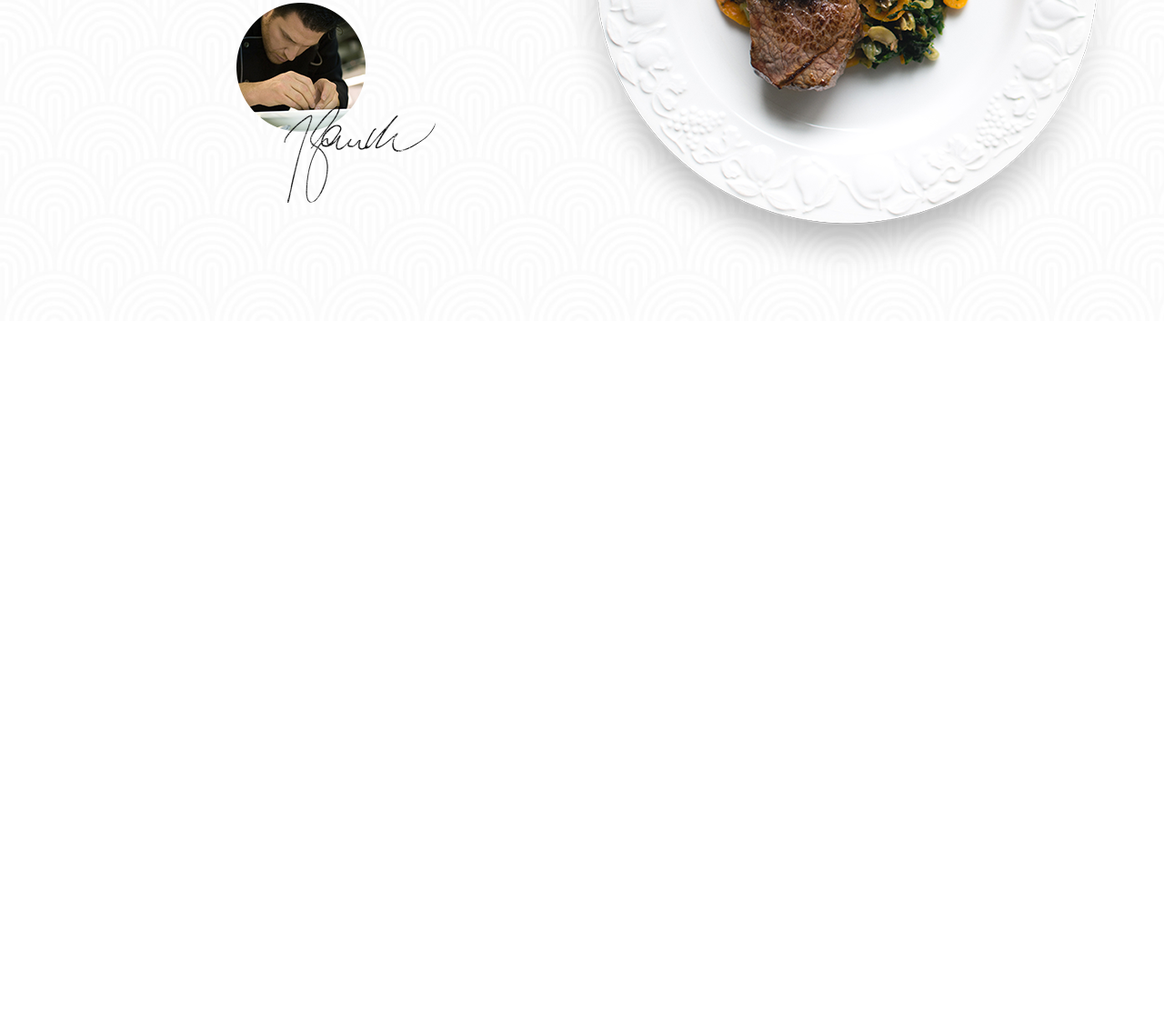
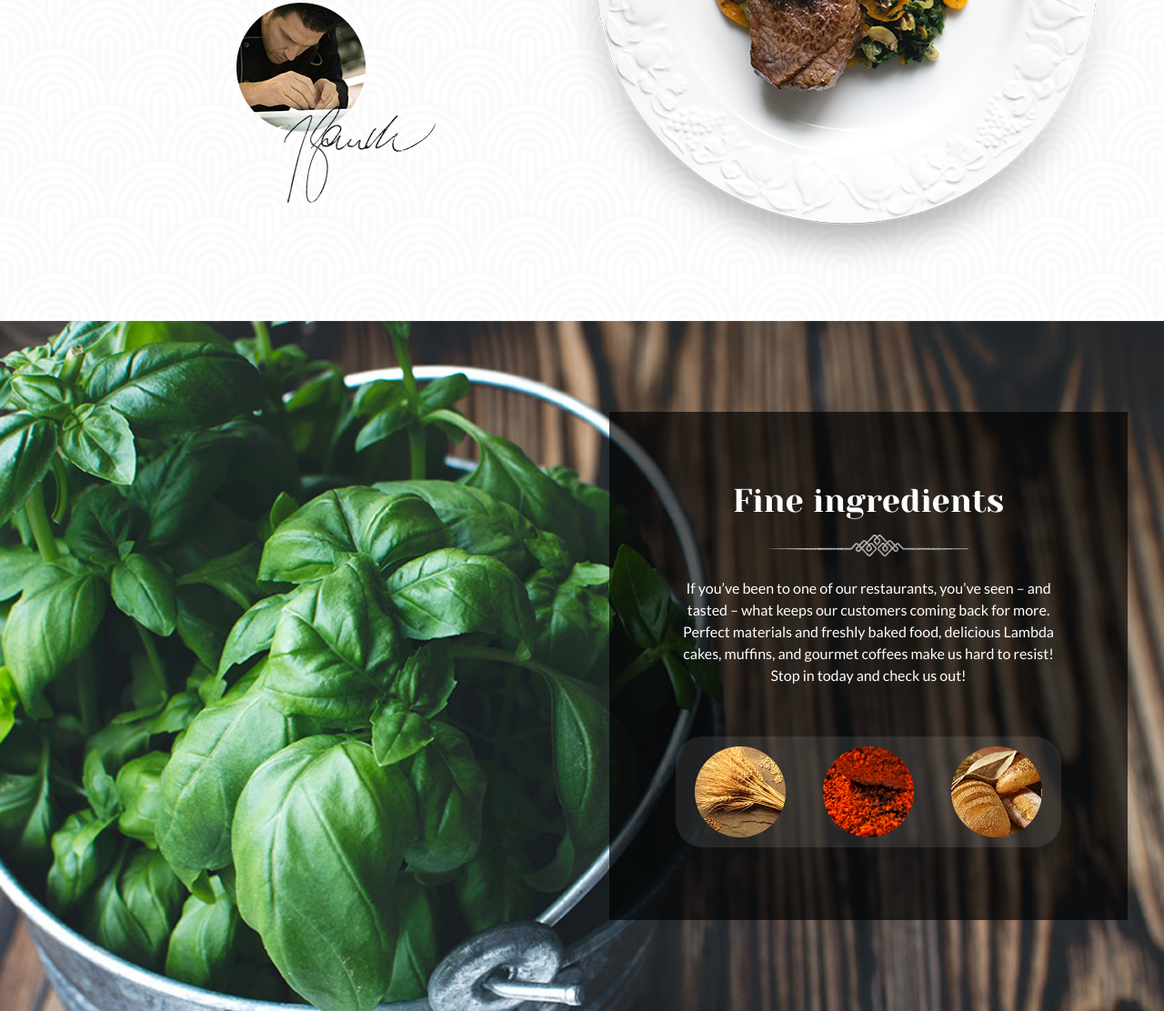
Before and after one commit to JuliaShybunka/Lambda_restaurant_landing_page, a plain HTML site: page index.html in a window 1280 px wide. Shown: the part 1122-2234 px from the top of the page at 91% size. Before the commit the page ends 1475 px from the top, so only its background shows below. Drawn offline with Linux system fonts and the light colour scheme; files whose address does not match are found by name; a web font is replaced by a local one.

Commit message:
Create ingredients section

```diff
--- a/#source/scss/style.scss
+++ b/#source/scss/style.scss
@@ -303,3 +303,46 @@ h6 {
         padding-left: 59px;
     }
 }
+
+//===================================================================
+.ingredients {
+    background: center no-repeat url(../img/ingredients/ingredients.jpg);
+    background-size: cover;
+    padding: 100px 0;
+    display: flex;
+}
+
+
+.ingredients-box {
+    max-width: 570px;
+    background-color: rgba($color: #000, $alpha: 0.67);
+    text-align: center;
+    padding: 80px 73px;
+    float: right;
+
+
+    &__title {
+        font-size: 36px;
+        color: #fff;
+        font-family: "Yeseva One";
+        margin-bottom: 10px;
+    }
+
+    &__text {
+        font-size: 16px;
+        line-height: 24px;
+        color: #fff;
+        padding-top: 11px;
+    }
+
+    &__items {
+        display: flex;
+        justify-content: space-between;
+        padding: 10px 20px;
+        border-radius: 30px;
+        margin-top: 55px;
+        background-color: rgba($color: #fff, $alpha: 0.09);
+    }
+
+
+}
--- a/index.html
+++ b/index.html
@@ -93,5 +93,38 @@
         </div>
       </div>
     </section>
+    <section class="ingredients">
+      <div class="container">
+        <div class="ingredients-box">
+          <h3 class="ingredients-box__title">
+            Fine ingredients
+          </h3>
+          <span><img src="../img/ingredients/line.png" alt=""/></span>
+          <p class="ingredients-box__text">
+            If you’ve been to one of our restaurants, you’ve seen – and tasted –
+            what keeps our customers coming back for more. Perfect materials and
+            freshly baked food, delicious Lambda cakes, muffins, and gourmet
+            coffees make us hard to resist! Stop in today and check us out!
+          </p>
+          <div class="ingredients-box__items">
+            <img
+              src="../img/ingredients/01.png"
+              alt=""
+              class="ingredients-box__items--01"
+            />
+            <img
+              src="../img/ingredients/02.png"
+              alt=""
+              class="ingredients-box__items--02"
+            />
+            <img
+              src="../img/ingredients/03.png"
+              alt=""
+              class="ingredients-box__items--03"
+            />
+          </div>
+        </div>
+      </div>
+    </section>
   </body>
 </html>
```
Also changed, not shown: css/style.css, img/ingredients/01.png (added), img/ingredients/02.png (added), img/ingredients/03.png (added), img/ingredients/ingredients.jpg (added), img/ingredients/line.png (added), 1 other file.
